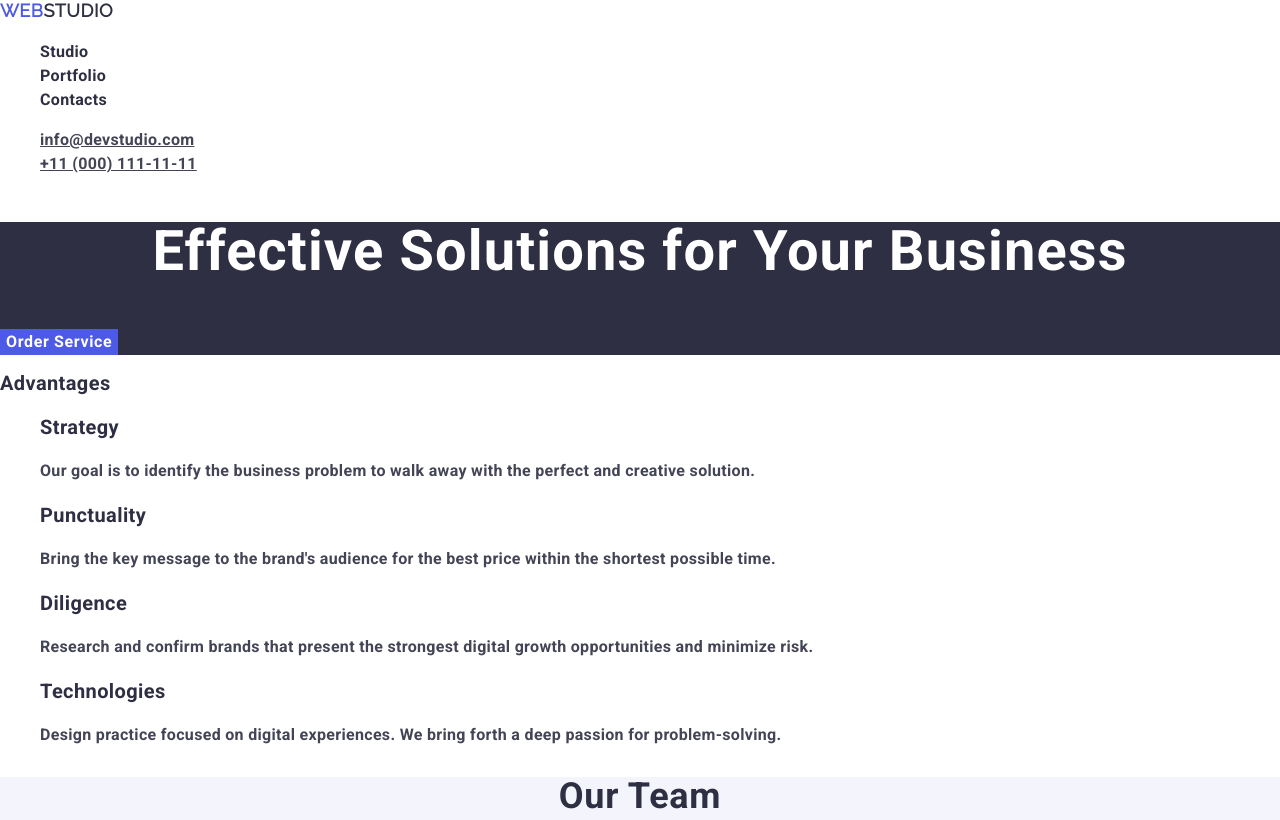
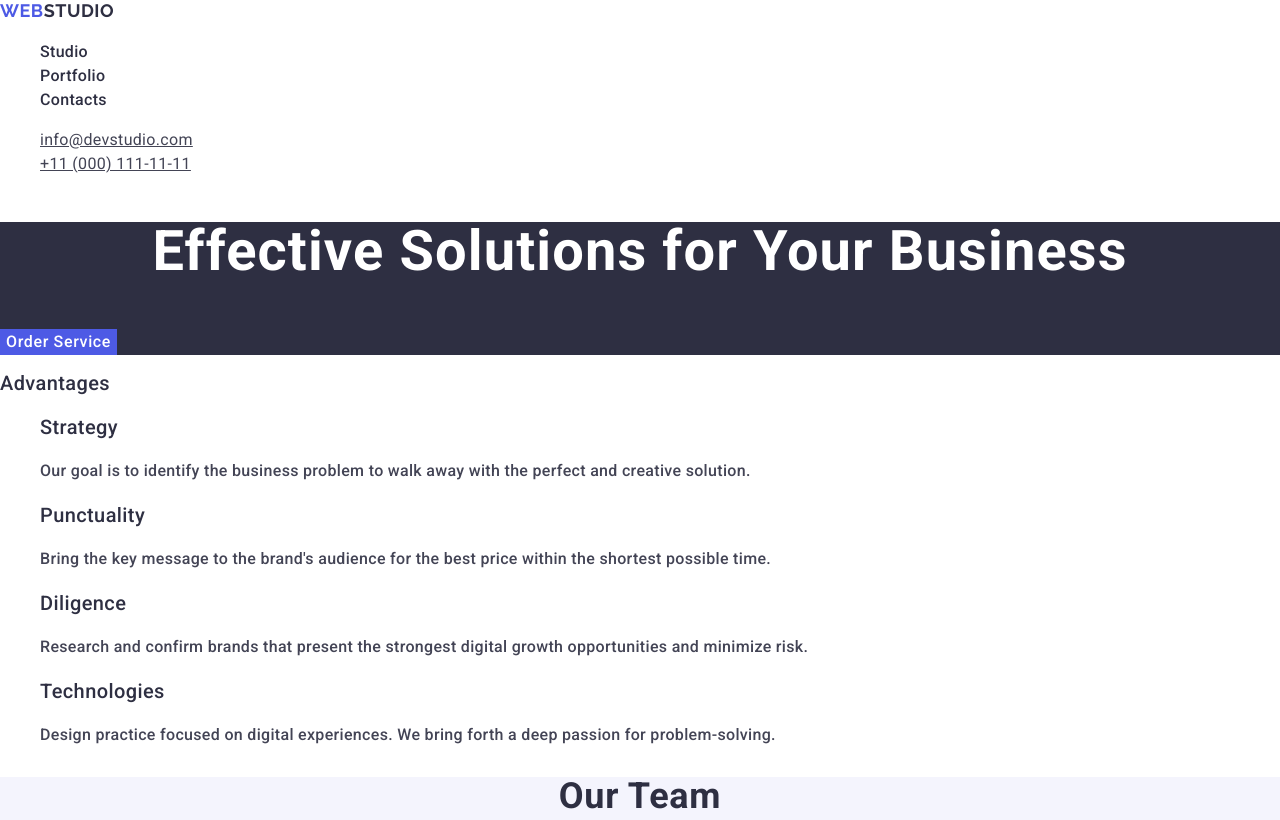
Before and after one commit to MaxRebryk/goit-markup-hw-02, a plain HTML site: page index.html in a window 1280 px wide. Shown: the top 820 px of the page. Drawn offline with nearby package versions, Linux system fonts and the light colour scheme; files whose address does not match are found by name.

Commit message:
Update index.html

```diff
--- a/index.html
+++ b/index.html
@@ -9,13 +9,7 @@
     <link rel="preconnect" href="https://fonts.googleapis.com" />
     <link rel="preconnect" href="https://fonts.gstatic.com" crossorigin />
     <link
-      href="https://fonts.googleapis.com/css2?family=Roboto:ital,wght@0,700;1,700&display=swap"
-      rel="stylesheet"
-    />
-    <link rel="preconnect" href="https://fonts.googleapis.com" />
-    <link rel="preconnect" href="https://fonts.gstatic.com" crossorigin />
-    <link
-      href="https://fonts.googleapis.com/css2?family=Raleway&family=Roboto:ital,wght@0,700;1,700&display=swap"
+      href="https://fonts.googleapis.com/css2?family=Raleway:wght@700&family=Roboto:wght@400;500;700&display=swap"
       rel="stylesheet"
     />
     <meta charset="UTF-8" />
```
